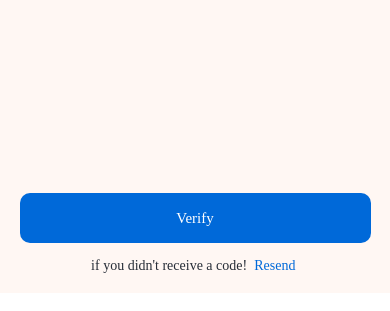
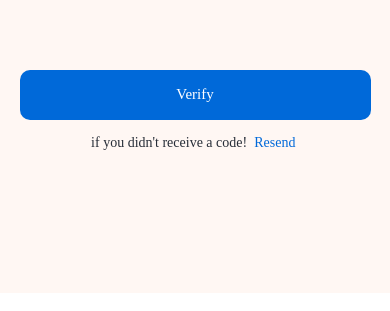
Before and after one commit to syeda-batool99/SWAN_App, a React Native app: screen /VerificationScreen in a window 390 px wide. Shown: the part 551-862 px from the top of the page. Built offline with nearby package versions, Linux system fonts and the light colour scheme.

Commit message:
Fixed verification and Send OTP button

```diff
--- a/src/Screens/Registeration/ForgotPassword.js
+++ b/src/Screens/Registeration/ForgotPassword.js
@@ -50,8 +50,10 @@ const ForgotPassword = props => {
       </View>
       <View
         style={{
+          paddingTop:50,
           width: '100%',
-          flex: 3,
+          flex: 4,
+          // backgroundColor:'red',
           alignItems: 'center',
           flexDirection: 'column',
         }}>
--- a/src/Screens/Registeration/Verification.js
+++ b/src/Screens/Registeration/Verification.js
@@ -54,11 +54,13 @@ const Verification = props => {
           style={{backgroundColor: 'red'}}
         />
       </View>
-      <View
+      {/* <View
         style={{
-          position: 'absolute',
+          // paddingTop:50,
           width: '100%',
-          bottom: 0,
+          flex: 4,
+          justifyContent:'flex-end',
+          backgroundColor:'red',
           alignItems: 'center',
           flexDirection: 'column',
         }}>
@@ -93,6 +95,48 @@ const Verification = props => {
             </Pressable>
           </View>
         </View>
+      </View> */}
+      <View
+        style={{
+          // paddingTop:50,
+          width: '90%',
+          flex: 4,
+          position:'relative',
+          top:'13%',
+          // backgroundColor:'red',
+          alignItems: 'center',
+          flexDirection: 'column',
+          alignSelf:'center',
+        }}>
+        <View style={{height: 50, width: '100%'}}>
+          <TouchableOpacity
+            onPress={() => navigation.navigate('NewPassword')}
+            style={{
+              flex: 1,
+              justifyContent: 'center',
+              height: '100%',
+              width: '100%',
+              backgroundColor: BLUE,
+              borderRadius: 10,}}>
+            <AppText  button color={WHITE} center>Verify</AppText>
+          </TouchableOpacity>
+        </View>
+        <View
+            style={{
+              paddingTop: 15,
+              flexDirection: 'row',
+              justifyContent: 'center',
+              height: 50,
+              width: '100%',
+              // backgroundColor:'yellow'
+            }}>
+            <AppText center color={TEXT_BLACK} size={14}>
+              if you didn't receive a code!{' '}
+            </AppText>
+            <Pressable>
+              <AppText color={BLUE} size={14}> Resend </AppText>
+            </Pressable>
+          </View>
       </View>
     </View>
   );
```
